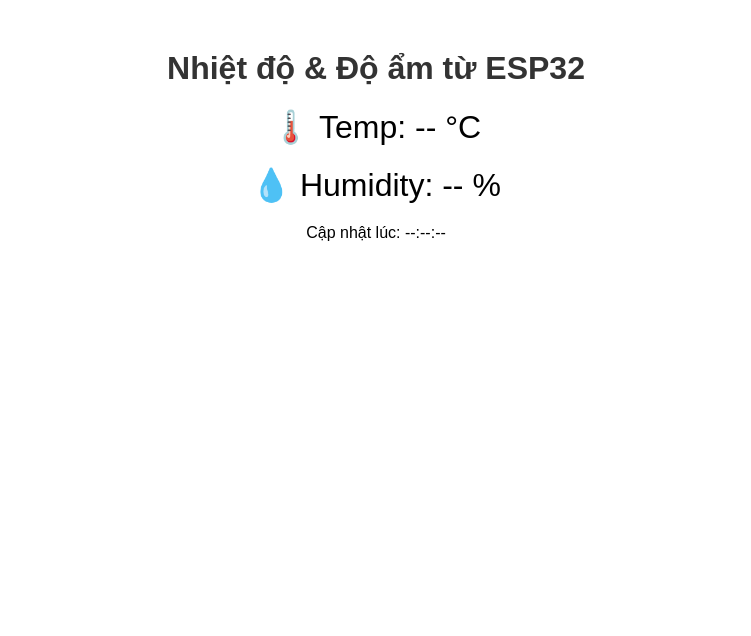
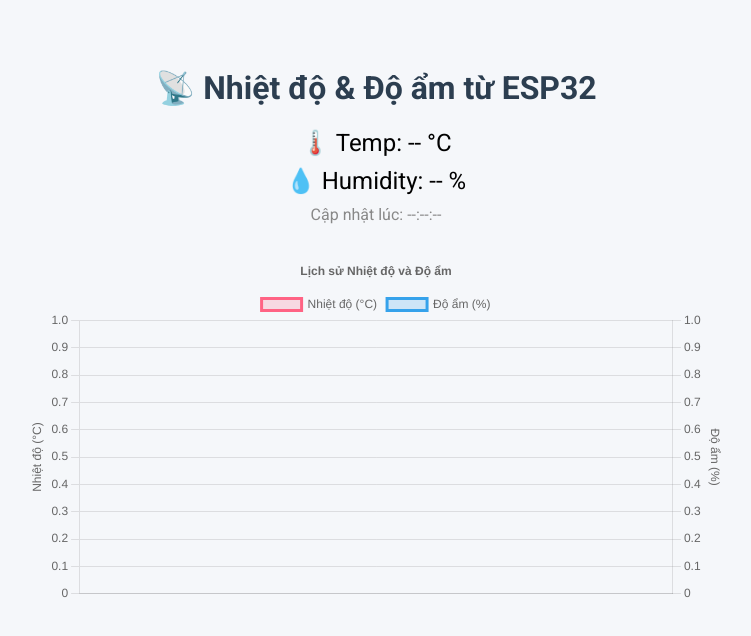
Before and after one commit to MrPhucblue/esp32dht11-backend, a website: page index.html in a window 1280 px wide. Shown: the whole page, without its empty margins (264-1015 px from the left). Drawn offline with nearby package versions, Linux system fonts and the light colour scheme; no server answers.

Commit message:
Add files via upload

```diff
--- a/index.html
+++ b/index.html
@@ -2,40 +2,151 @@
 <html lang="vi">
 <head>
   <meta charset="UTF-8">
-  <title>ESP32 DHT11 Monitor</title>
+  <title>Giám sát DHT11 ESP32</title>
+  <script src="https://cdn.jsdelivr.net/npm/chart.js"></script>
+  <link href="https://fonts.googleapis.com/css2?family=Roboto:wght@400;700&display=swap" rel="stylesheet">
   <style>
     body {
+      font-family: 'Roboto', sans-serif;
+      background: #f5f7fa;
       text-align: center;
-      font-family: Arial, sans-serif;
-      margin-top: 50px;
+      padding: 40px;
     }
-    h1 { color: #333; }
-    .data {
+
+    h1 {
+      color: #2c3e50;
       font-size: 2rem;
-      margin: 20px;
+    }
+
+    .reading {
+      font-size: 1.5rem;
+      margin: 10px 0;
+    }
+
+    #chart-container {
+      width: 90%;
+      max-width: 700px;
+      margin: 30px auto;
+    }
+
+    .update-time {
+      margin-top: 10px;
+      color: #888;
     }
   </style>
 </head>
 <body>
-  <h1>Nhiệt độ & Độ ẩm từ ESP32</h1>
-  <div class="data" id="temp">🌡️ Temp: -- °C</div>
-  <div class="data" id="hum">💧 Humidity: -- %</div>
-  <div>Cập nhật lúc: <span id="time">--:--:--</span></div>
+  <h1>📡 Nhiệt độ & Độ ẩm từ ESP32</h1>
+  <div class="reading" id="temp">🌡️ Temp: -- °C</div>
+  <div class="reading" id="hum">💧 Humidity: -- %</div>
+  <div class="update-time">Cập nhật lúc: <span id="time">--:--:--</span></div>
+
+  <div id="chart-container">
+    <canvas id="myChart"></canvas>
+  </div>
 
   <script>
-    async function fetchData() {
+    const tempDiv = document.getElementById('temp');
+    const humDiv = document.getElementById('hum');
+    const timeDiv = document.getElementById('time');
+
+    const ctx = document.getElementById('myChart').getContext('2d');
+    let myChart = new Chart(ctx, {
+      type: 'line',
+      data: {
+        labels: [],
+        datasets: [
+          {
+            label: 'Nhiệt độ (°C)',
+            borderColor: 'rgba(255, 99, 132, 1)',
+            backgroundColor: 'rgba(255, 99, 132, 0.2)',
+            data: [],
+            yAxisID: 'y'
+          },
+          {
+            label: 'Độ ẩm (%)',
+            borderColor: 'rgba(54, 162, 235, 1)',
+            backgroundColor: 'rgba(54, 162, 235, 0.2)',
+            data: [],
+            yAxisID: 'y1'
+          }
+        ]
+      },
+      options: {
+        responsive: true,
+        interaction: {
+          mode: 'index',
+          intersect: false,
+        },
+        stacked: false,
+        plugins: {
+          legend: {
+            position: 'top'
+          },
+          title: {
+            display: true,
+            text: 'Lịch sử Nhiệt độ và Độ ẩm'
+          }
+        },
+        scales: {
+          y: {
+            type: 'linear',
+            display: true,
+            position: 'left',
+            title: {
+              display: true,
+              text: 'Nhiệt độ (°C)'
+            }
+          },
+          y1: {
+            type: 'linear',
+            display: true,
+            position: 'right',
+            title: {
+              display: true,
+              text: 'Độ ẩm (%)'
+            },
+            grid: {
+              drawOnChartArea: false
+            }
+          }
+        }
+      }
+    });
+
+    async function updateData() {
       try {
         const res = await fetch('/status');
         const data = await res.json();
-        document.getElementById('temp').innerText = `🌡️ Temp: ${data.temp} °C`;
-        document.getElementById('hum').innerText = `💧 Humidity: ${data.hum} %`;
-        document.getElementById('time').innerText = data.time;
+        tempDiv.textContent = `🌡️ Temp: ${data.temp} °C`;
+        humDiv.textContent = `💧 Humidity: ${data.hum} %`;
+        timeDiv.textContent = data.time;
       } catch (err) {
-        console.error('Lỗi khi lấy dữ liệu:', err);
+        console.error('Không lấy được dữ liệu:', err);
       }
     }
-    setInterval(fetchData, 3000);
-    fetchData();
+
+    async function updateChart() {
+      try {
+        const res = await fetch('/history');
+        const data = await res.json();
+
+        myChart.data.labels = data.map(d => d.time);
+        myChart.data.datasets[0].data = data.map(d => d.temp);
+        myChart.data.datasets[1].data = data.map(d => d.hum);
+        myChart.update();
+      } catch (err) {
+        console.error('Không lấy được dữ liệu biểu đồ:', err);
+      }
+    }
+
+    setInterval(() => {
+      updateData();
+      updateChart();
+    }, 5000);
+
+    updateData();
+    updateChart();
   </script>
 </body>
 </html>
```
Also changed, not shown: server.js (+29 -7 lines).
